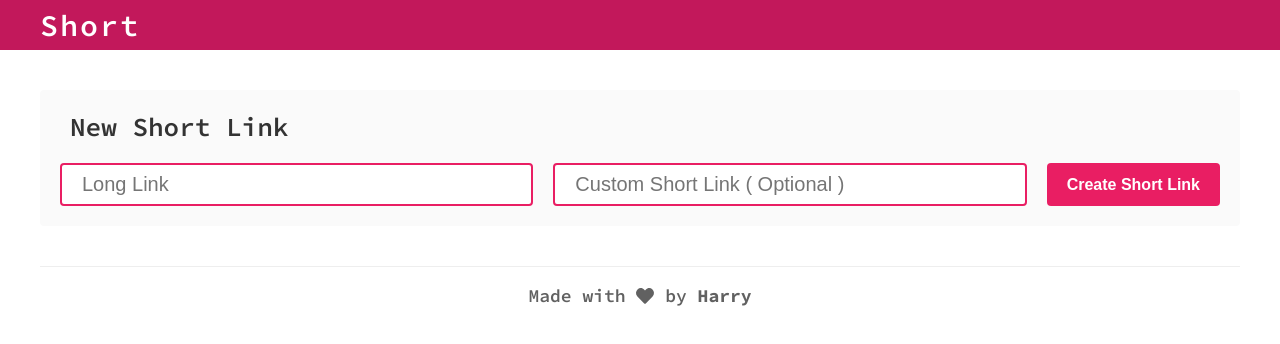
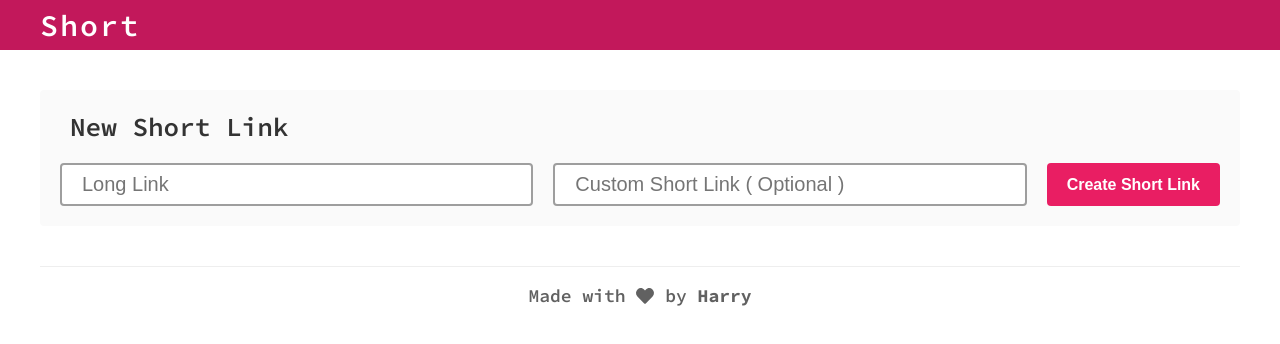
Before and after one commit to short-d/short, a React (Create React App) app in the folder app/web/: page / in a window 1280 px wide. Shown: the top 344 px of the page. Built offline with nearby package versions, Linux system fonts and the light colour scheme.

Commit message:
Update text field color

```diff
--- a/app/web/src/component/form/TextField.scss
+++ b/app/web/src/component/form/TextField.scss
@@ -7,6 +7,10 @@
   width      : 100%;
   padding    : 8px 20px;
   @include round-corner;
-  border     : 2px solid $color-primary;
+  border     : 2px solid #9E9E9E;
   outline    : none;
+
+  &:focus {
+    border-color : $color-primary;
+  }
 }
```
